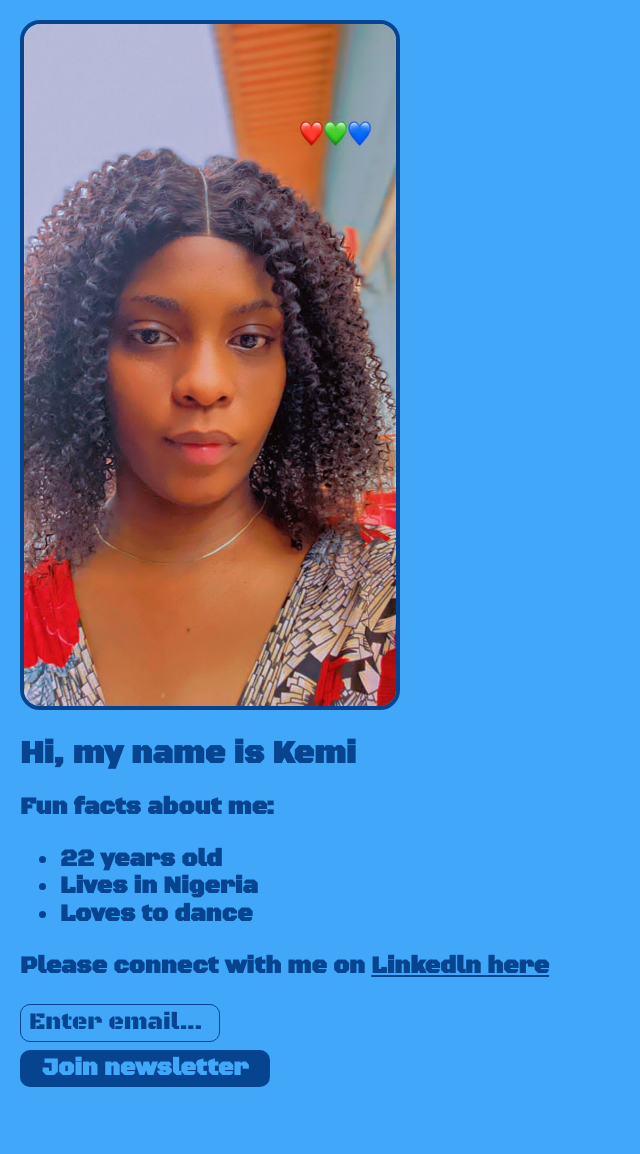
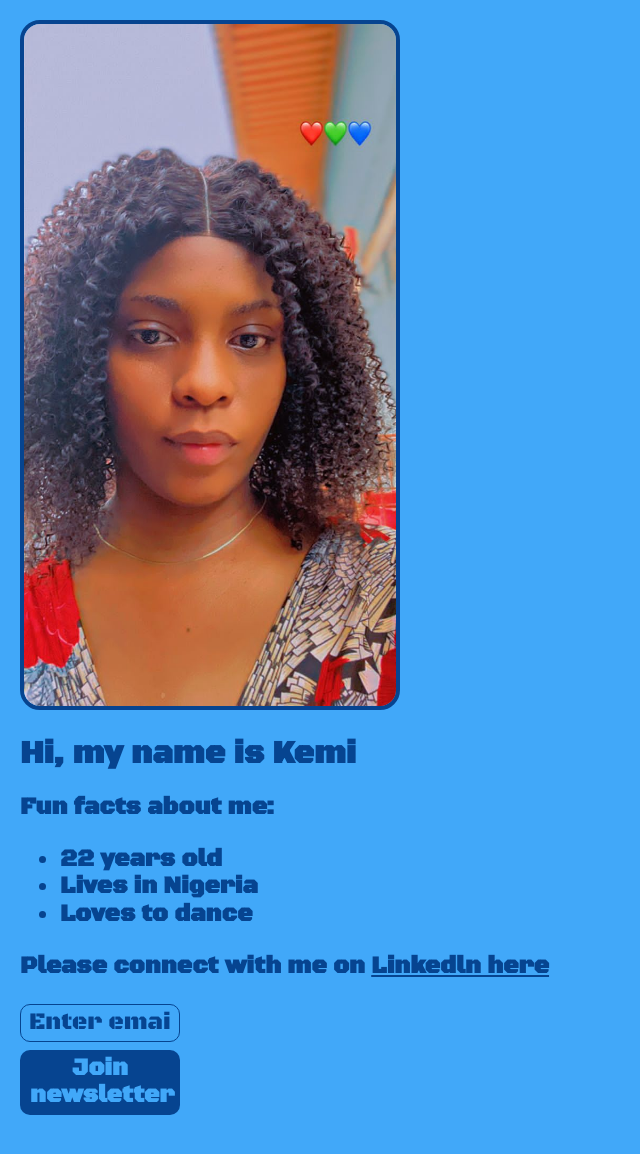
Before and after one commit to Adegbembo/personal-site, a plain HTML site: page index.html in a window 1280 px wide. Shown: the whole page, without its empty margins (0-640 px from the left). Before the commit the page ends 1127 px from the top, so only its background shows below. Drawn offline with nearby package versions, Linux system fonts and the light colour scheme; a web font is replaced by a local one.

Commit message:
Update styles.css

```diff
--- a/styles.css
+++ b/styles.css
@@ -44,7 +44,7 @@ a {
 input {
     display: block;
     margin: 20px 0 0;
-    width: 200px;
+    width: 160px;
     box-sizing: border-box;
     padding: 4px 8px;
     border-width: 1px;
@@ -72,5 +72,5 @@ button {
     margin: 8px 0;
     cursor: pointer;
     font-family: var(--font);
-    width: 250px;
+    width: 160px;
 }
```
